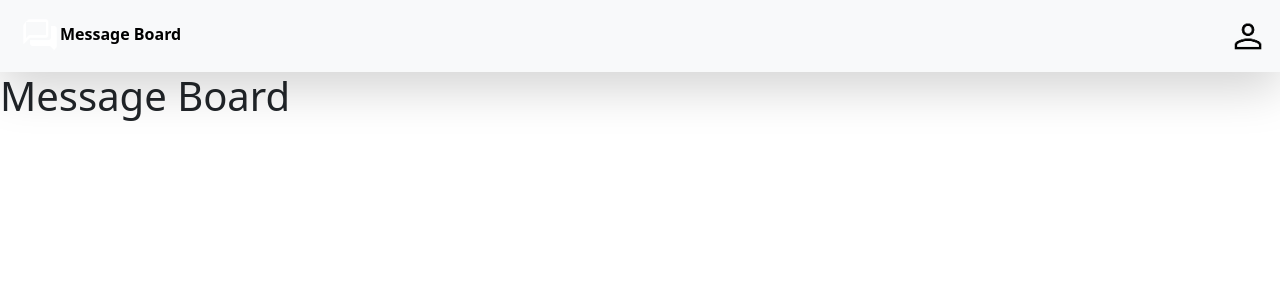
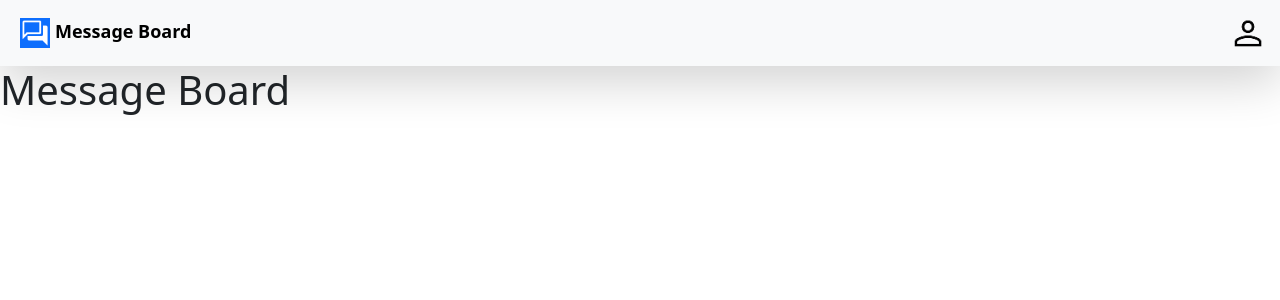
Before and after one commit to JackM510/Portfolio-Message-Board, a PHP site: page / in a window 1280 px wide. Shown: the top 300 px of the page. Run offline with PHP 8.4, Linux system fonts and the light colour scheme.

Commit message:
Made slight changes to navbar and included brand-logo as home link

```diff
--- /dev/null
+++ b/css/nav.css
@@ -0,0 +1,16 @@
+
+#home-link {
+    color: black;
+    font-size: 18px;
+    font-weight: bold;
+}
+
+#home-icon {
+    width: 30px;
+    margin-right: 5px;
+}
+
+.nav-profile:hover {
+    background-color: lightgrey;
+    border-radius: 1px;
+}
--- a/head.php
+++ b/head.php
@@ -3,5 +3,9 @@
 <!-- Bootstrap -->
 <link href="https://cdn.jsdelivr.net/npm/bootstrap@5.3.3/dist/css/bootstrap.min.css" rel="stylesheet" integrity="sha384-QWTKZyjpPEjISv5WaRU9OFeRpok6YctnYmDr5pNlyT2bRjXh0JMhjY6hW+ALEwIH" crossorigin="anonymous">
 <script src="https://cdn.jsdelivr.net/npm/bootstrap@5.3.3/dist/js/bootstrap.bundle.min.js" integrity="sha384-YvpcrYf0tY3lHB60NNkmXc5s9fDVZLESaAA55NDzOxhy9GkcIdslK1eN7N6jIeHz" crossorigin="anonymous"></script>
+
+<!-- Custom CSS -->
+<link href="css/nav.css" rel="stylesheet">
+
 <!-- Icon -->
-<link rel="icon" href="icon/forum.png">
+<link rel="icon" href="icon/forum2.png">
--- a/nav.php
+++ b/nav.php
@@ -8,19 +8,19 @@
         <div class="d-flex">
             <ul class="navbar-nav mx-auto">
                 <li class="nav-item">
-                    <a class="nav-link text-black fw-bold" href="index.php">
-                        <img src="icon/forum.png" alt="Home icon" style="width:40px; color: black;" class="rounded-pill">Message Board
+                    <a id="home-link" class="nav-link" href="index.php">
+                        <img id="home-icon" src="icon/forum2.png" alt="Home icon">Message Board
                     </a>
                 </li>
             </ul>
         </div>
 
-        <!-- Avatar Section -->
+        <!-- Profile Section -->
         <?php if ($isLoggedIn): ?>
             <!-- Dropdown for logged-in users -->
             <div class="dropdown float-end">
-                <a class="navbar-brand m-0 dropdown-toggle" href="#" id="avatarDropdown" data-bs-toggle="dropdown" aria-expanded="false">
-                    <img src="icon/profile.png" alt="Avatar Logo" style="width:40px;" class="rounded-pill">
+                <a id="avatarDropdown" class="navbar-brand nav-profile m-0 dropdown-toggle" href="#" data-bs-toggle="dropdown" aria-expanded="false">
+                    <img src="icon/profile.png" alt="Profile icon" style="width:40px;">
                 </a>
                 <ul class="dropdown-menu" aria-labelledby="avatarDropdown">
                     <li><a class="dropdown-item" href="edit-profile.php">Edit Profile</a></li>
@@ -29,10 +29,9 @@
             </div>
         <?php else: ?>
             <!-- Link to login.php for guests -->
-            <a class="navbar-brand m-0 float-end" href="login.php">
-                <img src="icon/profile.png" alt="Avatar Logo" style="width:40px;" class="rounded-pill">
+            <a class="navbar-brand nav-profile m-0 float-end" href="login.php">
+                <img src="icon/profile.png" alt="Profile icon" style="width:40px;">
             </a>
         <?php endif; ?>
-
     </div>
 </nav>
```
Also changed, not shown: icon/forum - Copy - Copy.png (added), icon/forum2.png (added), icon/home-fill.png (deleted), 1 other file.
